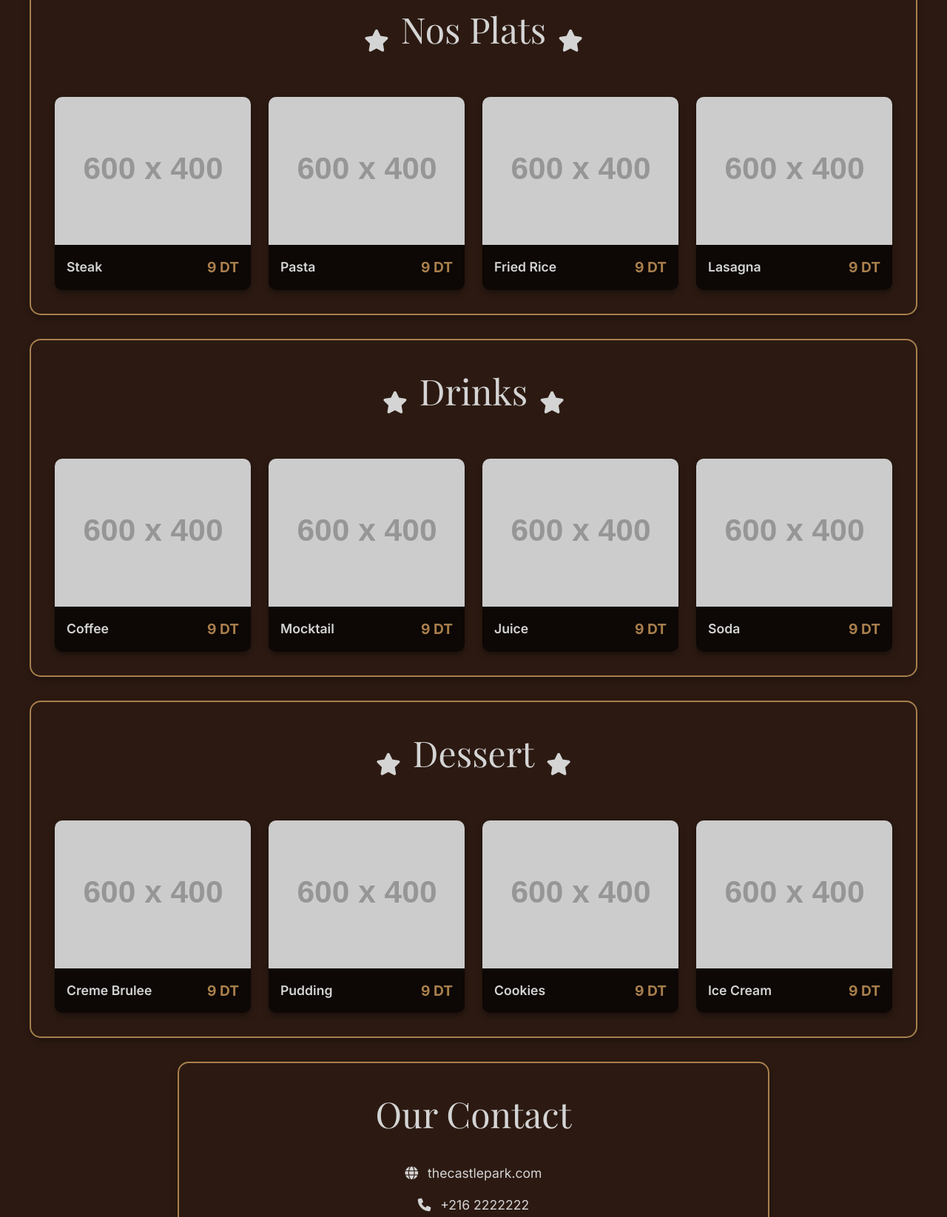
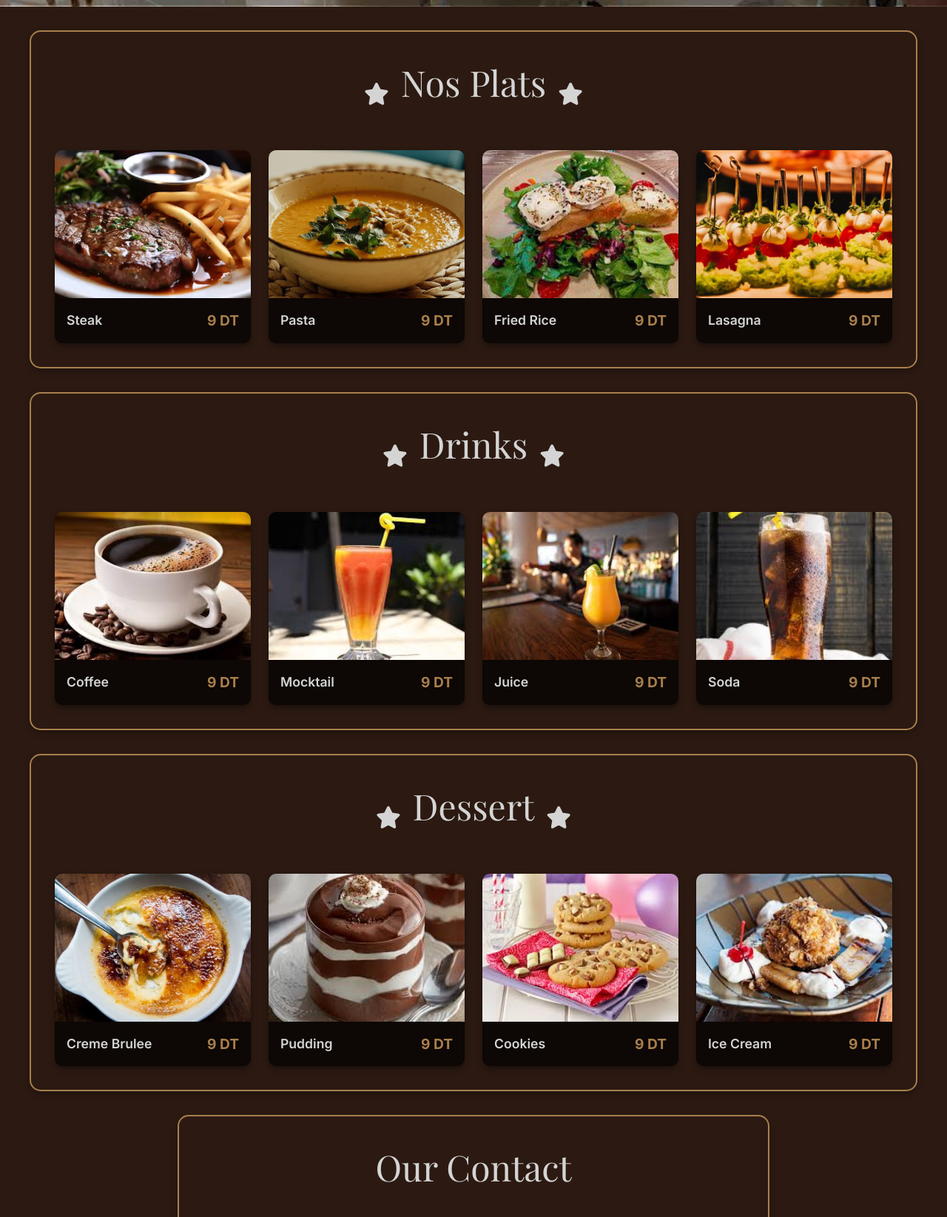
Before and after one commit to ouledamorahmed9/theCastelPartk, a plain HTML site: page index.html in a window 1280 px wide. Shown: the part 863-2508 px from the top of the page at 74% size. Drawn offline with nearby package versions, Linux system fonts and the light colour scheme; placeholder pictures from the web are drawn by us; a script that the page names is missing.

Commit message:
second commit

```diff
--- a/index.html
+++ b/index.html
@@ -35,10 +35,10 @@
     <!-- Hero Section -->
     <section class="hero-section">
         <div class="hero-overlay"></div>
-        <div class="z-10 relative text-center">
+        <!-- <div class="z-10 relative text-center">
             <h1 class="font-['Playfair_Display'] text-6xl text-white mb-4">ENJOY YOUR MEAL</h1>
             <p class="text-xl text-gray-300">Discover our exquisite menu and delightful coffee creations.</p>
-        </div>
+        </div> -->
     </section>
 
     <!-- Plates Section -->
@@ -50,10 +50,10 @@
         </div>
         <div class="grid grid-cols-1 md:grid-cols-2 lg:grid-cols-4 gap-6 menu-grid">
             <!-- Sample Items -->
-            <div class="menu-item-card"><img src="https://placehold.co/600x400/3d2c20/d4d4d4?text=Steak" alt="Steak" class="menu-item-image"><div class="menu-item-info"><span class="menu-item-name">Steak</span><span class="menu-item-price">9 DT</span></div></div>
-            <div class="menu-item-card"><img src="https://placehold.co/600x400/3d2c20/d4d4d4?text=Pasta" alt="Pasta" class="menu-item-image"><div class="menu-item-info"><span class="menu-item-name">Pasta</span><span class="menu-item-price">9 DT</span></div></div>
-            <div class="menu-item-card"><img src="https://placehold.co/600x400/3d2c20/d4d4d4?text=Fried+Rice" alt="Fried Rice" class="menu-item-image"><div class="menu-item-info"><span class="menu-item-name">Fried Rice</span><span class="menu-item-price">9 DT</span></div></div>
-            <div class="menu-item-card"><img src="https://placehold.co/600x400/3d2c20/d4d4d4?text=Lasagna" alt="Lasagna" class="menu-item-image"><div class="menu-item-info"><span class="menu-item-name">Lasagna</span><span class="menu-item-price">9 DT</span></div></div>
+            <div class="menu-item-card"><img src="img/OurPlate4.webp" alt="Steak" class="menu-item-image"><div class="menu-item-info"><span class="menu-item-name">Steak</span><span class="menu-item-price">9 DT</span></div></div>
+            <div class="menu-item-card"><img src="img/OurPlate1.jpg" alt="Pasta" class="menu-item-image"><div class="menu-item-info"><span class="menu-item-name">Pasta</span><span class="menu-item-price">9 DT</span></div></div>
+            <div class="menu-item-card"><img src="img/OurPlate2.jpg" alt="Fried Rice" class="menu-item-image"><div class="menu-item-info"><span class="menu-item-name">Fried Rice</span><span class="menu-item-price">9 DT</span></div></div>
+            <div class="menu-item-card"><img src="img/OurPlate3.jpg" alt="Lasagna" class="menu-item-image"><div class="menu-item-info"><span class="menu-item-name">Lasagna</span><span class="menu-item-price">9 DT</span></div></div>
         </div>
     </section>
 
@@ -66,10 +66,10 @@
         </div>
         <div class="grid grid-cols-1 md:grid-cols-2 lg:grid-cols-4 gap-6 menu-grid">
             <!-- Sample Items -->
-            <div class="menu-item-card"><img src="https://placehold.co/600x400/3d2c20/d4d4d4?text=Coffee" alt="Coffee" class="menu-item-image"><div class="menu-item-info"><span class="menu-item-name">Coffee</span><span class="menu-item-price">9 DT</span></div></div>
-            <div class="menu-item-card"><img src="https://placehold.co/600x400/3d2c20/d4d4d4?text=Mocktail" alt="Mocktail" class="menu-item-image"><div class="menu-item-info"><span class="menu-item-name">Mocktail</span><span class="menu-item-price">9 DT</span></div></div>
-            <div class="menu-item-card"><img src="https://placehold.co/600x400/3d2c20/d4d4d4?text=Juice" alt="Juice" class="menu-item-image"><div class="menu-item-info"><span class="menu-item-name">Juice</span><span class="menu-item-price">9 DT</span></div></div>
-            <div class="menu-item-card"><img src="https://placehold.co/600x400/3d2c20/d4d4d4?text=Soda" alt="Soda" class="menu-item-image"><div class="menu-item-info"><span class="menu-item-name">Soda</span><span class="menu-item-price">9 DT</span></div></div>
+            <div class="menu-item-card"><img src="img/Coffee.jpg" alt="Coffee" class="menu-item-image"><div class="menu-item-info"><span class="menu-item-name">Coffee</span><span class="menu-item-price">9 DT</span></div></div>
+            <div class="menu-item-card"><img src="img/Mocktail.jpg" alt="Mocktail" class="menu-item-image"><div class="menu-item-info"><span class="menu-item-name">Mocktail</span><span class="menu-item-price">9 DT</span></div></div>
+            <div class="menu-item-card"><img src="img/Juice.jpg" alt="Juice" class="menu-item-image"><div class="menu-item-info"><span class="menu-item-name">Juice</span><span class="menu-item-price">9 DT</span></div></div>
+            <div class="menu-item-card"><img src="img/Soda.jpg" alt="Soda" class="menu-item-image"><div class="menu-item-info"><span class="menu-item-name">Soda</span><span class="menu-item-price">9 DT</span></div></div>
         </div>
     </section>
 
@@ -82,10 +82,10 @@
         </div>
         <div class="grid grid-cols-1 md:grid-cols-2 lg:grid-cols-4 gap-6 menu-grid">
             <!-- Sample Items -->
-            <div class="menu-item-card"><img src="https://placehold.co/600x400/3d2c20/d4d4d4?text=Creme+Brulee" alt="Creme Brulee" class="menu-item-image"><div class="menu-item-info"><span class="menu-item-name">Creme Brulee</span><span class="menu-item-price">9 DT</span></div></div>
-            <div class="menu-item-card"><img src="https://placehold.co/600x400/3d2c20/d4d4d4?text=Pudding" alt="Pudding" class="menu-item-image"><div class="menu-item-info"><span class="menu-item-name">Pudding</span><span class="menu-item-price">9 DT</span></div></div>
-            <div class="menu-item-card"><img src="https://placehold.co/600x400/3d2c20/d4d4d4?text=Cookies" alt="Cookies" class="menu-item-image"><div class="menu-item-info"><span class="menu-item-name">Cookies</span><span class="menu-item-price">9 DT</span></div></div>
-            <div class="menu-item-card"><img src="https://placehold.co/600x400/3d2c20/d4d4d4?text=Ice+Cream" alt="Ice Cream" class="menu-item-image"><div class="menu-item-info"><span class="menu-item-name">Ice Cream</span><span class="menu-item-price">9 DT</span></div></div>
+            <div class="menu-item-card"><img src="img/creme.jpg" alt="Creme Brulee" class="menu-item-image"><div class="menu-item-info"><span class="menu-item-name">Creme Brulee</span><span class="menu-item-price">9 DT</span></div></div>
+            <div class="menu-item-card"><img src="img/Pudding.jpg" alt="Pudding" class="menu-item-image"><div class="menu-item-info"><span class="menu-item-name">Pudding</span><span class="menu-item-price">9 DT</span></div></div>
+            <div class="menu-item-card"><img src="img/Cookies.jpg" alt="Cookies" class="menu-item-image"><div class="menu-item-info"><span class="menu-item-name">Cookies</span><span class="menu-item-price">9 DT</span></div></div>
+            <div class="menu-item-card"><img src="img/Ice Cream.jpg" alt="Ice Cream" class="menu-item-image"><div class="menu-item-info"><span class="menu-item-name">Ice Cream</span><span class="menu-item-price">9 DT</span></div></div>
         </div>
     </section>
 
@@ -94,7 +94,7 @@
         <h2 class="section-title">Our Contact</h2>
         <div class="contact-info">
             <p><i class="fas fa-globe text-[#a87f4c] mr-2"></i> thecastlepark.com</p>
-            <p><i class="fas fa-phone text-[#a87f4c] mr-2"></i> +216 2222222</p>
+            <p><i class="fas fa-phone text-[#a87f4c] mr-2"></i> +216 94 44 38 14</p>
             <div class="flex gap-4 mt-4">
                 <a href="#" class="text-white hover:text-[#a87f4c] text-2xl"><i class="fab fa-facebook"></i></a>
                 <a href="#" class="text-white hover:text-[#a87f4c] text-2xl"><i class="fab fa-instagram"></i></a>
--- a/styles.css
+++ b/styles.css
@@ -6,10 +6,10 @@ body {
 }
 
 .hero-section {
-    background-image: url('img/test.png');
+    background-image: url('img/theCastle.jpg');
     background-size: cover;
     background-position: center;
-    height: 100vh;
+    height: 109vh;
     display: flex;
     align-items: center;
     justify-content: center;
@@ -19,7 +19,7 @@ body {
 }
 
 .hero-overlay {
-    background-color: rgba(0, 0, 0, 0.5);
+    /* background-color: rgba(0, 0, 0, 0.5); */
     position: absolute;
     top: 0;
     left: 0;
```
Also changed, not shown: img/Coffee.jpg (added), img/Cookies.jpg (added), img/Ice Cream.jpg (added), img/Juice.jpg (added), img/Mocktail.jpg (added), img/OurPlate1.jpg (added), img/OurPlate2.jpg (added), img/OurPlate3.jpg (added), img/Ourplate4.webp (added), img/Pudding.jpg (added), img/Soda.jpg (added), img/creme.jpg (added), img/theCastle.jpg (added).
